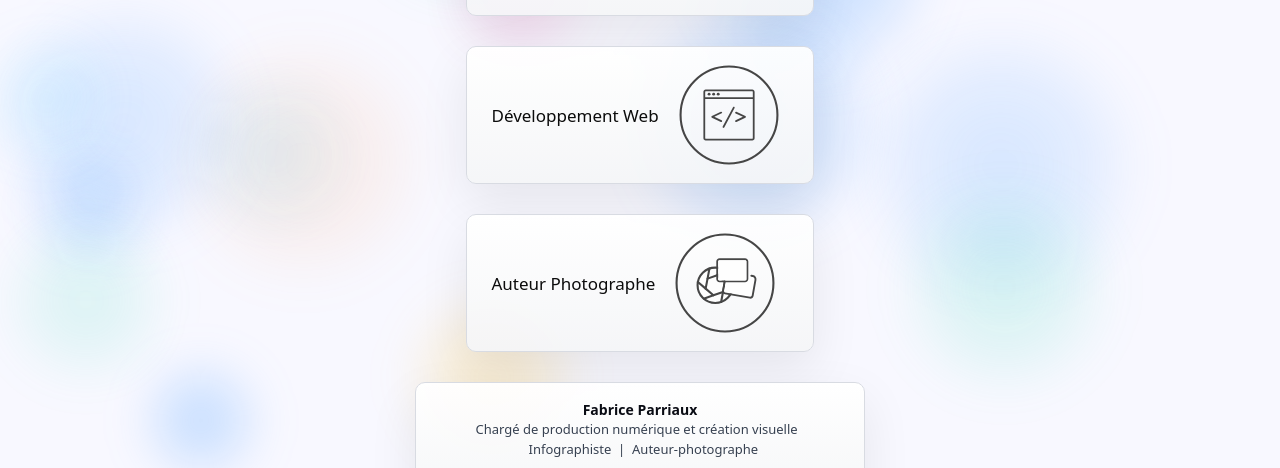
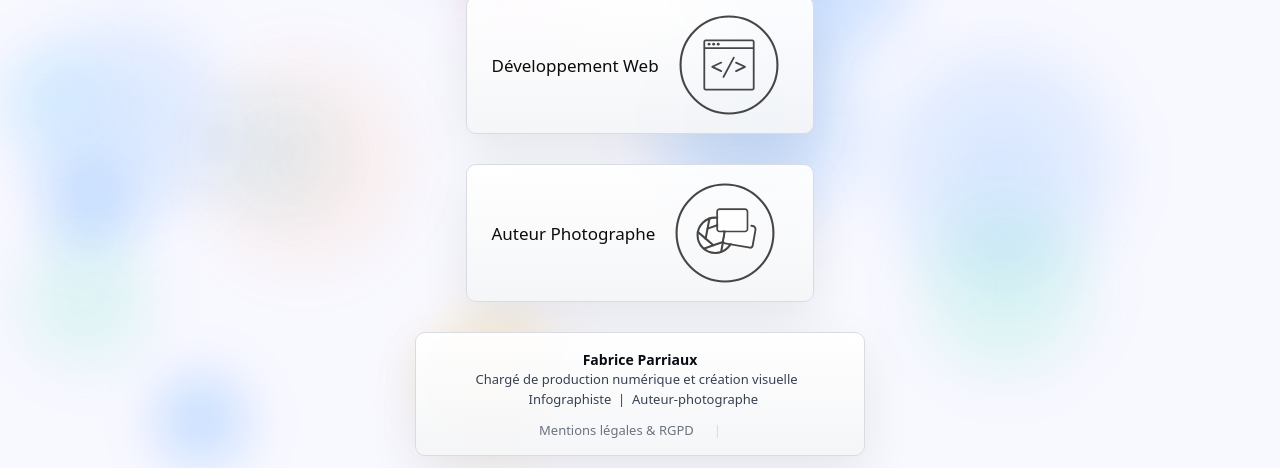
Before and after one commit to Fabrice13100/portfolio, a plain HTML site: page index.html in a window 1280 px wide. Shown: the part 296-764 px from the top of the page. Drawn offline with Linux system fonts and the light colour scheme; animation ran at ten frames a second.

Commit message:
valeur top 50 pixels

```diff
--- a/index.html
+++ b/index.html
@@ -45,7 +45,7 @@
       min-height:100vh;
       max-width:1200px;
       margin:0 auto;
-      padding:100px 26px 40px;
+      padding:50px 26px 40px;
       display:flex;
       flex-direction:column;
       justify-content:flex-start;
```
